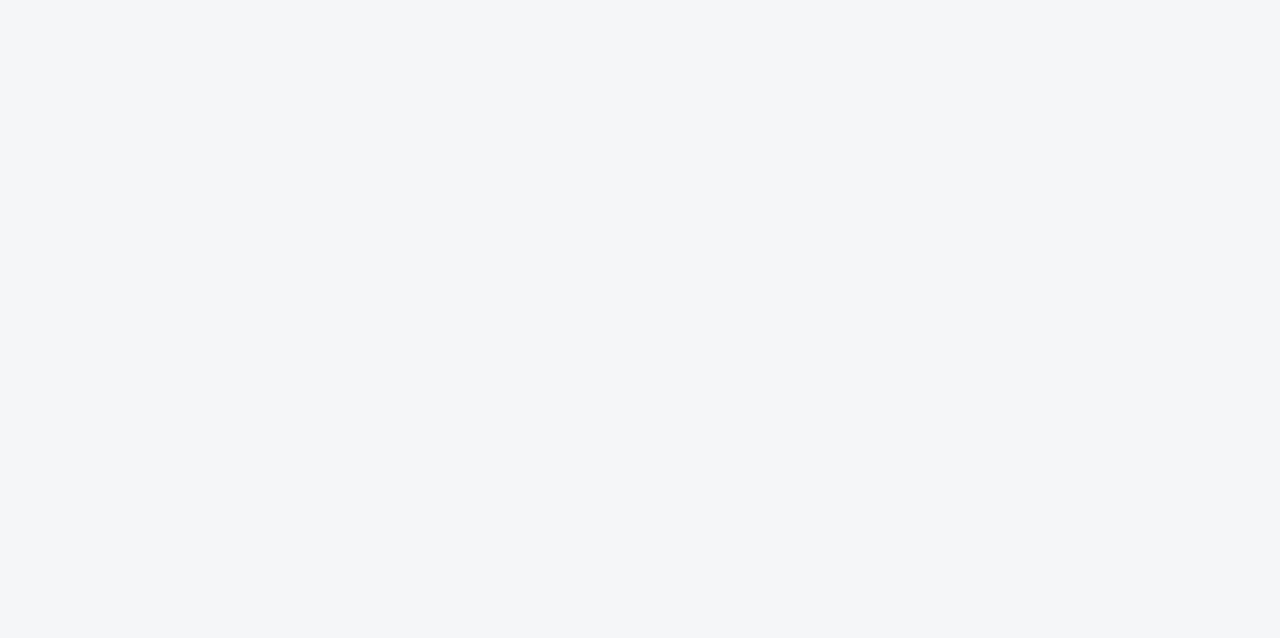
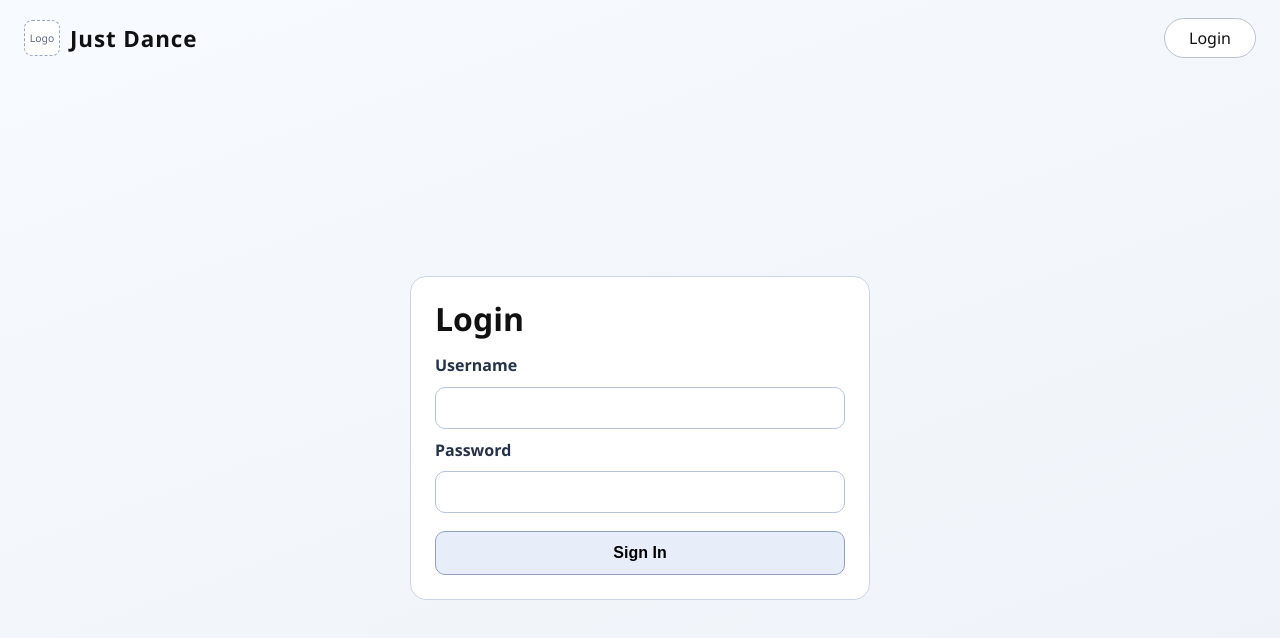
Before and after one commit to anmol-thapa/browser-boogie, a React (Vite) app in the folder frontend/: page /login in a window 1280 px wide. Before the commit this address had no page. Shown: the top 638 px of the page. Built offline with nearby package versions, Linux system fonts and the light colour scheme.

Commit message:
Created login page veiw

```diff
--- a/frontend/src/App.tsx
+++ b/frontend/src/App.tsx
@@ -3,6 +3,7 @@ import BrowsePage from "./pages/BrowsePage";
 import EnterCodePage from "./pages/EnterCodePage";
 import FriendlyChallengePage from "./pages/FriendlyChallengePage";
 import HomePage from "./pages/HomePage";
+import LoginPage from "./pages/LoginPage";
 
 export default function App() {
   return (
@@ -12,6 +13,7 @@ export default function App() {
         <Route path="/browse" element={<BrowsePage />} />
         <Route path="/friendly-challenge" element={<FriendlyChallengePage />} />
         <Route path="/enter-code" element={<EnterCodePage />} />
+        <Route path="/login" element={<LoginPage />} />
       </Routes>
     </BrowserRouter>
   );
--- a/frontend/src/pages/BrowsePage.tsx
+++ b/frontend/src/pages/BrowsePage.tsx
@@ -1,3 +1,4 @@
+import { Link } from "react-router-dom";
 import "./homepage.css";
 
 export default function BrowsePage() {
@@ -10,9 +11,9 @@ export default function BrowsePage() {
           </div>
           <div className="home-brand">Just Dance</div>
         </div>
-        <button type="button" className="home-login">
+        <Link to="/login" className="home-login">
           Login
-        </button>
+        </Link>
       </nav>
 
       <main className="home-main">
--- a/frontend/src/pages/EnterCodePage.tsx
+++ b/frontend/src/pages/EnterCodePage.tsx
@@ -1,3 +1,4 @@
+import { Link } from "react-router-dom";
 import "./homepage.css";
 
 export default function EnterCodePage() {
@@ -10,9 +11,9 @@ export default function EnterCodePage() {
           </div>
           <div className="home-brand">Just Dance</div>
         </div>
-        <button type="button" className="home-login">
+        <Link to="/login" className="home-login">
           Login
-        </button>
+        </Link>
       </nav>
 
       <main className="home-main">
--- a/frontend/src/pages/FriendlyChallengePage.tsx
+++ b/frontend/src/pages/FriendlyChallengePage.tsx
@@ -1,3 +1,4 @@
+import { Link } from "react-router-dom";
 import "./homepage.css";
 
 export default function FriendlyChallengePage() {
@@ -10,9 +11,9 @@ export default function FriendlyChallengePage() {
           </div>
           <div className="home-brand">Just Dance</div>
         </div>
-        <button type="button" className="home-login">
+        <Link to="/login" className="home-login">
           Login
-        </button>
+        </Link>
       </nav>
 
       <main className="home-main">
--- a/frontend/src/pages/HomePage.tsx
+++ b/frontend/src/pages/HomePage.tsx
@@ -29,9 +29,9 @@ export default function HomePage() {
           </div>
           <div className="home-brand">Just Dance</div>
         </div>
-        <button type="button" className="home-login">
+        <Link to="/login" className="home-login">
           Login
-        </button>
+        </Link>
       </nav>
 
       <main className="home-main">
--- /dev/null
+++ b/frontend/src/pages/LoginPage.tsx
@@ -0,0 +1,42 @@
+import { Link } from "react-router-dom";
+import "./homepage.css";
+import "./login.css";
+
+export default function LoginPage() {
+  return (
+    <div className="home">
+      <nav className="home-nav">
+        <div className="home-brand-wrap">
+          <div className="home-logo-slot" aria-hidden="true">
+            Logo
+          </div>
+          <div className="home-brand">Just Dance</div>
+        </div>
+        <Link to="/login" className="home-login">
+          Login
+        </Link>
+      </nav>
+
+      <main className="home-main">
+        <section className="login-card">
+          <h1 className="login-title">Login</h1>
+          <form className="login-form">
+            <label className="login-label" htmlFor="username">
+              Username
+            </label>
+            <input id="username" name="username" type="text" className="login-input" />
+
+            <label className="login-label" htmlFor="password">
+              Password
+            </label>
+            <input id="password" name="password" type="password" className="login-input" />
+
+            <button type="submit" className="login-submit">
+              Sign In
+            </button>
+          </form>
+        </section>
+      </main>
+    </div>
+  );
+}
--- a/frontend/src/pages/homepage.css
+++ b/frontend/src/pages/homepage.css
@@ -43,6 +43,11 @@
   border-radius: 999px;
   padding: 8px 14px;
   background: #ffffff;
+  text-decoration: none;
+  color: inherit;
+  display: inline-flex;
+  align-items: center;
+  justify-content: center;
 }
 
 .home-main {
--- /dev/null
+++ b/frontend/src/pages/login.css
@@ -0,0 +1,43 @@
+.login-card {
+  width: min(460px, 92vw);
+  background: #ffffff;
+  border: 1px solid #cbd5e3;
+  border-radius: 16px;
+  padding: 24px;
+  text-align: left;
+}
+
+.login-title {
+  margin: 0 0 18px 0;
+  font-size: 2rem;
+  line-height: 1.1;
+}
+
+.login-form {
+  display: flex;
+  flex-direction: column;
+  gap: 10px;
+}
+
+.login-label {
+  font-weight: 600;
+  color: #24324a;
+}
+
+.login-input {
+  height: 42px;
+  border: 1px solid #b8c5d8;
+  border-radius: 10px;
+  padding: 0 12px;
+  font-size: 1rem;
+}
+
+.login-submit {
+  margin-top: 8px;
+  height: 44px;
+  border: 1px solid #91a2be;
+  border-radius: 10px;
+  background: #e7eef9;
+  font-size: 1rem;
+  font-weight: 700;
+}
```
